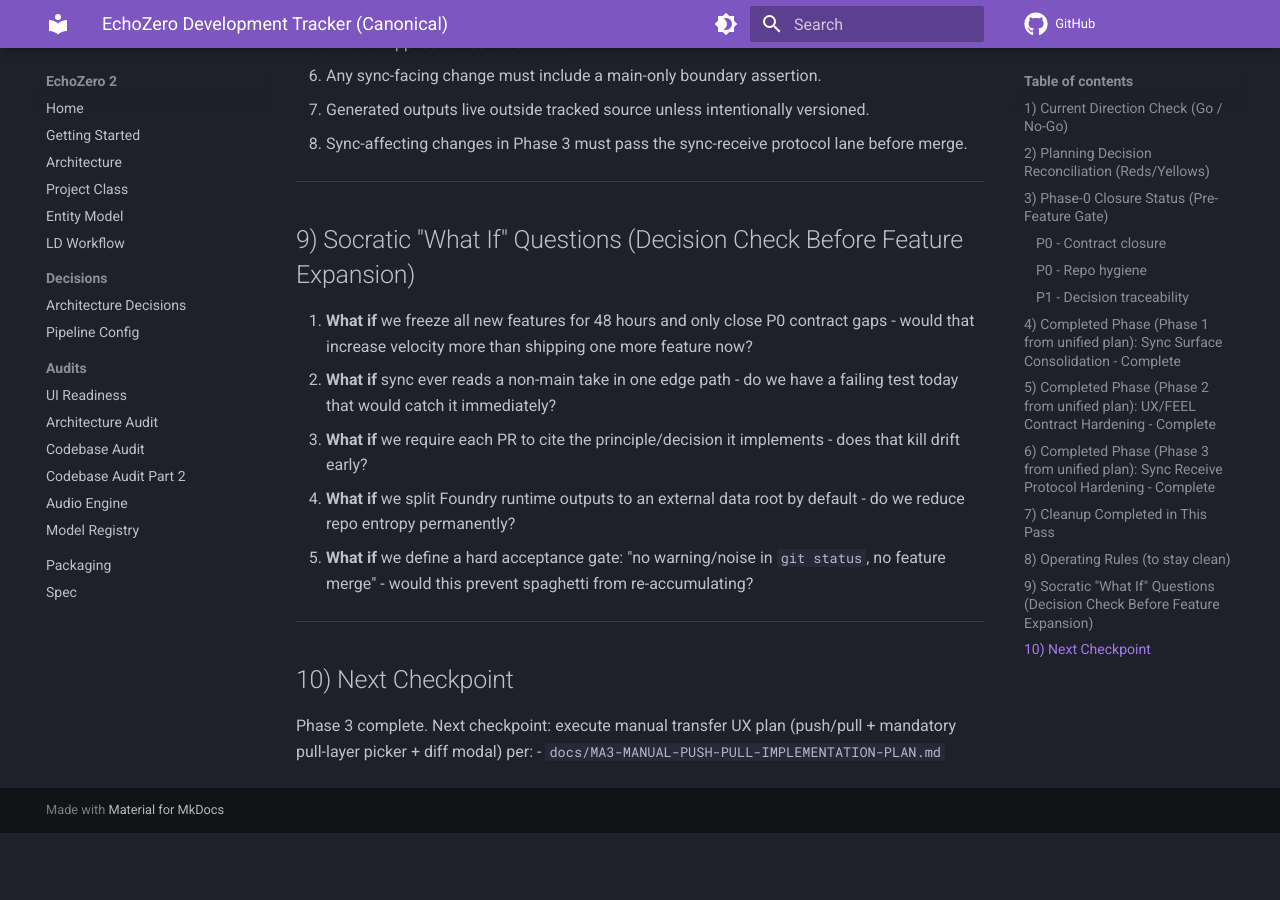
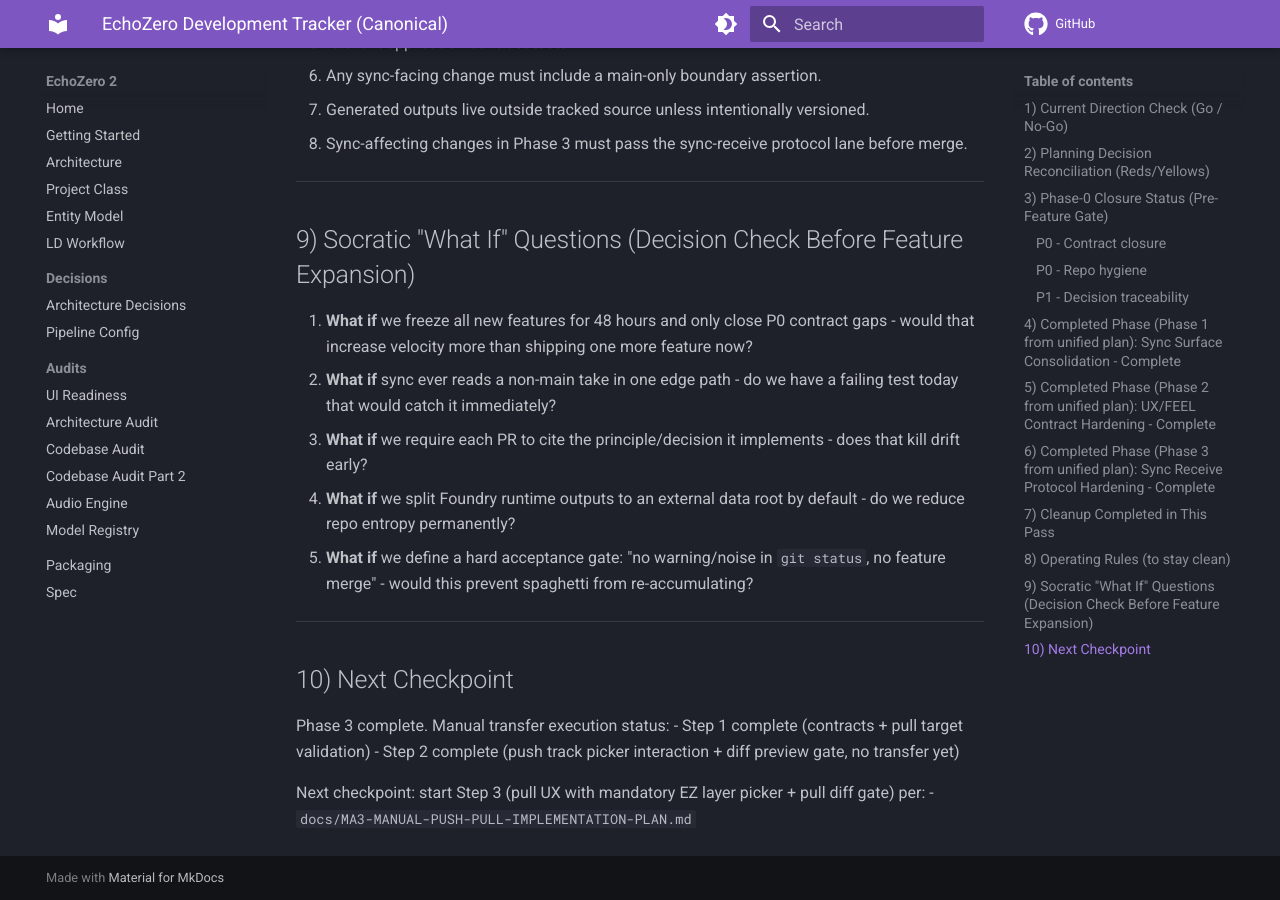
Before and after one commit to gdennen0/EchoZero, an MkDocs documentation site: the page built from docs/DEVELOPMENT-TRACKER.md, in a window 1280 px wide and 900 px high, scrolled down 4864 px. Built offline with MkDocs 1.6.1 and Material for MkDocs 9.7.7, drawn with Linux system fonts in a browser that asks for light colours; comment, search, counter and statistics services are not loaded; before the commit the page ends 5697 px from its top, so only the background shows below that.

Commit message:
Track manual transfer step 2 completion and step 3 next

```diff
--- a/docs/DEVELOPMENT-TRACKER.md
+++ b/docs/DEVELOPMENT-TRACKER.md
@@ -145,5 +145,9 @@ Checkpoints:
 
 ## 10) Next Checkpoint
 
-Phase 3 complete. Next checkpoint: execute manual transfer UX plan (push/pull + mandatory pull-layer picker + diff modal) per:
+Phase 3 complete. Manual transfer execution status:
+- Step 1 complete (contracts + pull target validation)
+- Step 2 complete (push track picker interaction + diff preview gate, no transfer yet)
+
+Next checkpoint: start Step 3 (pull UX with mandatory EZ layer picker + pull diff gate) per:
 - `docs/MA3-MANUAL-PUSH-PULL-IMPLEMENTATION-PLAN.md`
```
